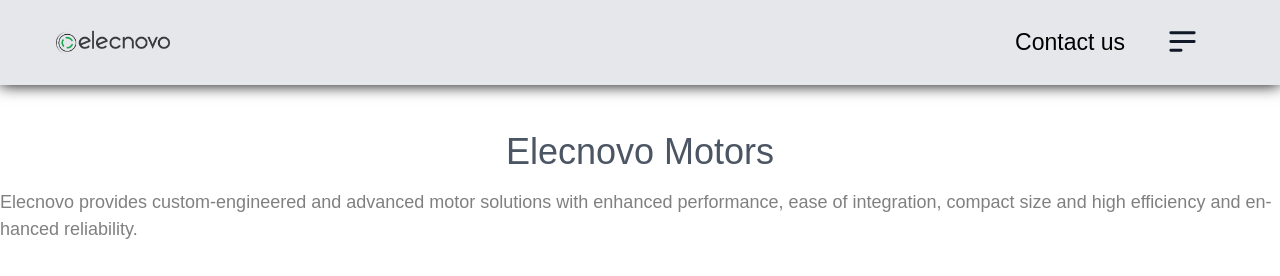
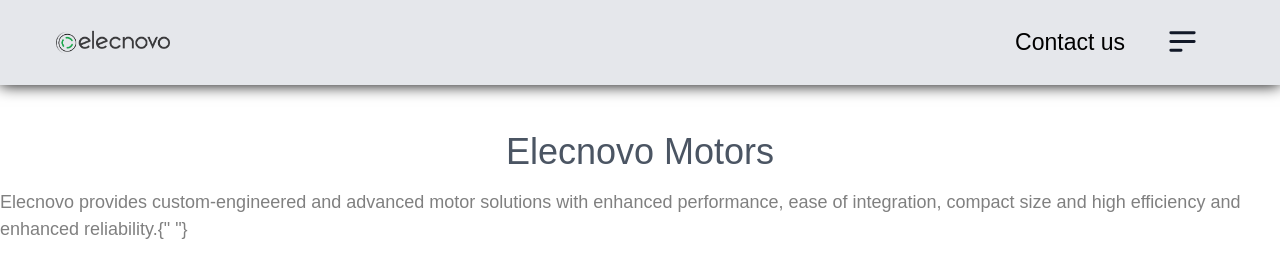
Before and after one commit to SeemaKumari62998/elecnovo_web, a React (Vite) app: page /products in a window 1280 px wide. Shown: the top 276 px of the page. Built offline with nearby package versions, Linux system fonts and the light colour scheme.

Commit message:
Update Products.jsx

```diff
--- a/src/pages/Products.jsx
+++ b/src/pages/Products.jsx
@@ -2,6 +2,7 @@ import { useNavigate } from "react-router-dom";
 import Button from "../../ui/Button";
 import styled from "styled-components";
 import { motion } from "framer-motion";
+import CrossBrowserTextComponent from "../TextFormatter";
 
 const StyledContainer = styled.div`
   display: flex;
@@ -75,11 +76,16 @@ const Pa = styled.p`
   font-size: 1.8rem;
   margin-top: 10px;
   color: grey;
+  white-space: normal;
+  overflow-wrap: break-word;
+  line-height: 1.5;
 
   @media only screen and (max-width: 600px) {
     font-size: 1.6rem;
     padding: 5px;
     max-width: 92%;
+    line-height: 1.4;
+    top: 3%;
   }
 `;
 
@@ -95,9 +101,11 @@ function Products() {
       <StyledContainer>
         <H3>Elecnovo Motors</H3>
         <Pa>
-          Elecnovo provides custom-engineered and advanced motor solutions with
+          <CrossBrowserTextComponent
+            text={`Elecnovo provides custom-engineered and advanced motor solutions with
           enhanced performance, ease of integration, compact size and high
-          efficiency and enhanced reliability.{" "}
+          efficiency and enhanced reliability.{" "}`}
+            />
         </Pa>
 
         <StyledUl>
```
